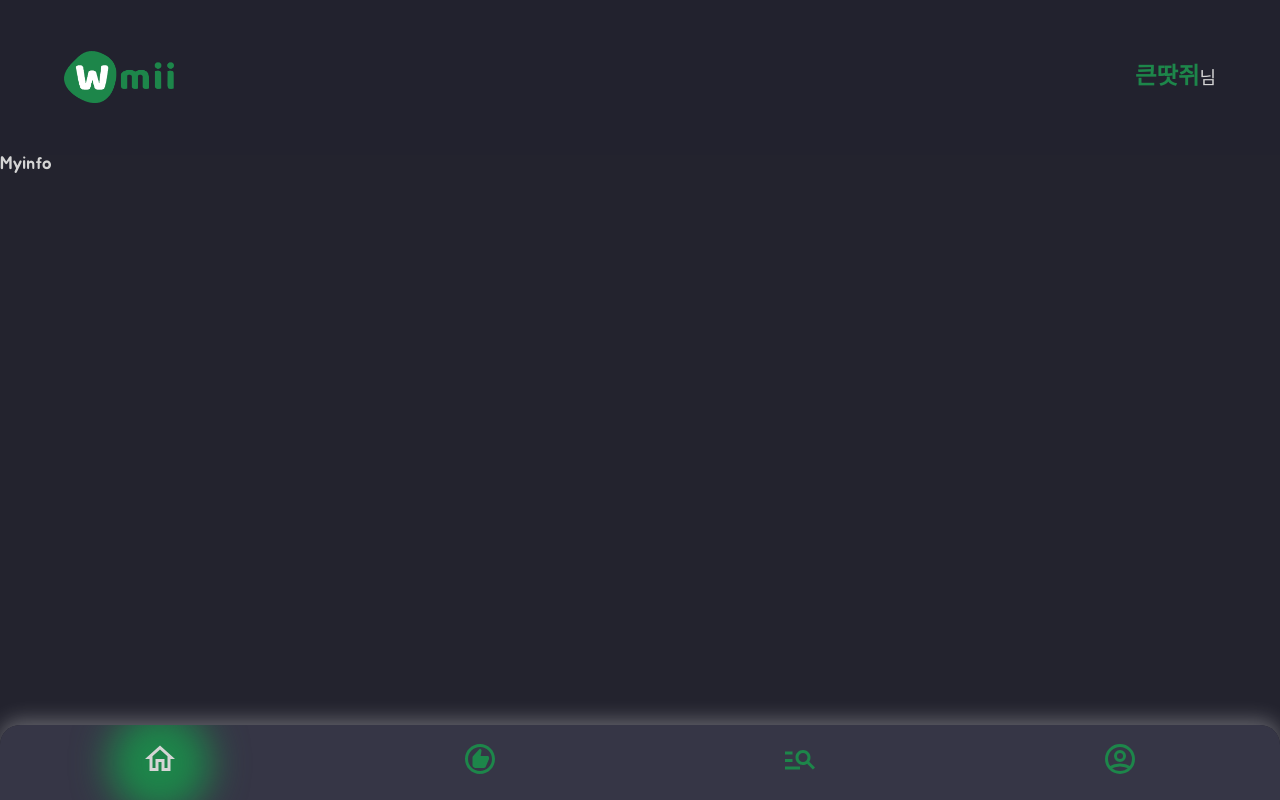
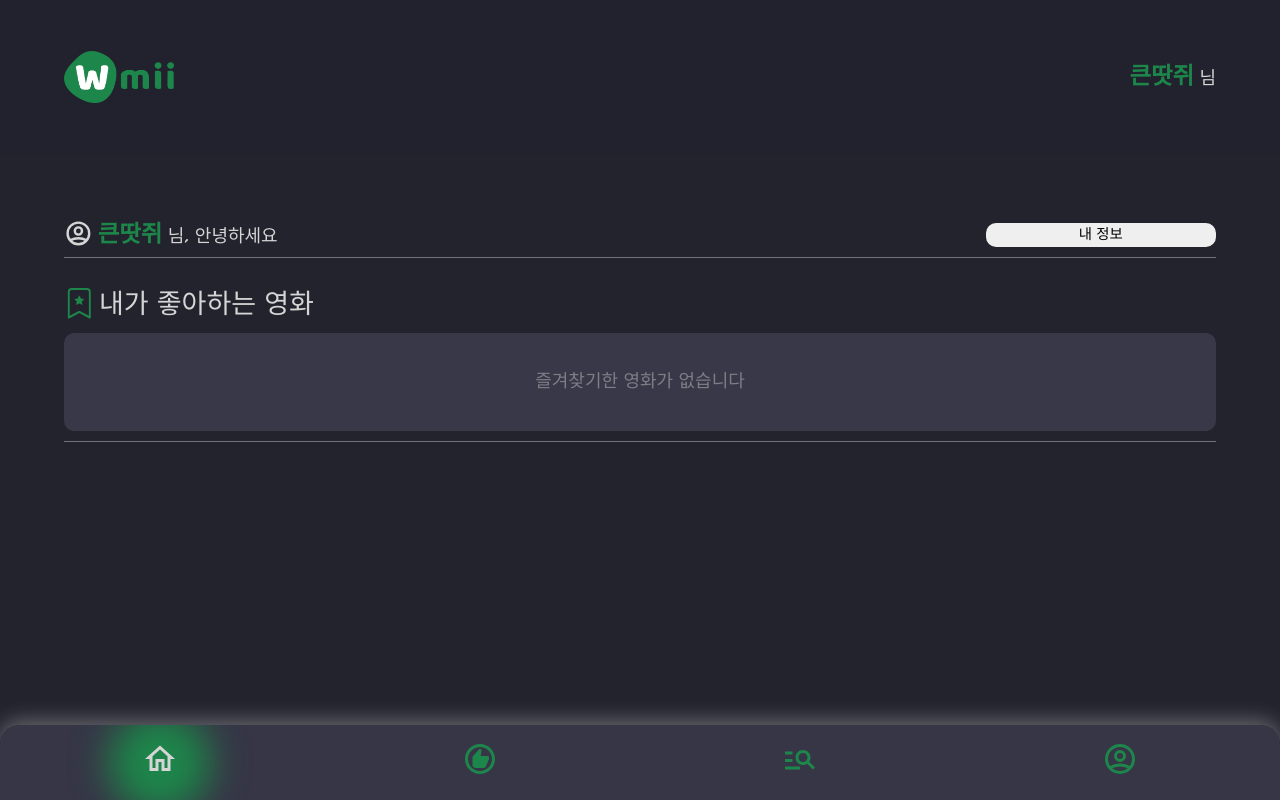
Before and after one commit to devwoodie/wmii-frontend, a React (Create React App) app: page /myinfo in a window 1280 px wide. Built offline with nearby package versions, Linux system fonts and the light colour scheme.

Commit message:
feat: myinfo component publish

```diff
--- a/src/App.js
+++ b/src/App.js
@@ -2,7 +2,7 @@ import './css/style.css';
 import Home from "./component/Home";
 import Recommend from "./component/Recommend";
 import Search from "./component/Search";
-import Myinfo from "./component/Myinfo";
+import MyInfo from "./component/MyInfo";
 import { MdOutlineHome, MdOutlineRecommend, MdOutlineManageSearch } from 'react-icons/md';
 import { HiOutlineUserCircle } from 'react-icons/hi';
 import { Routes, Route, Link, useNavigate } from 'react-router-dom';
@@ -16,13 +16,15 @@ const App = () => {
         <div className="App">
             <div className="header-wrap">
                 <h1 className="logo" onClick={() => {navigate('/'); setPageIndex(0)}}><img src="/img/wmii-logo.png" alt="logo" /></h1>
-                <div className="user-name" onClick={() => {navigate('/myinfo'); setPageIndex(3)}}><span className="user-nick">큰땃쥐</span>님</div>
+                {
+                    pageIndex === 3 ? '' : <div className="user-name" onClick={() => {navigate('/myinfo'); setPageIndex(3)}}><span className="user-nick">큰땃쥐</span> 님</div>
+                }
             </div>
             <Routes>
                 <Route path="/" element={<Home navigate={navigate} setPageIndex={setPageIndex} Link={Link} />} />
                 <Route path="/recommend" element={<Recommend />} />
                 <Route path="/search" element={<Search />} />
-                <Route path="/myinfo" element={<Myinfo />} />
+                <Route path="/myinfo" element={<MyInfo HiOutlineUserCircle={HiOutlineUserCircle} />} />
             </Routes>
             <NavTab navigate={navigate} pageIndex={pageIndex} setPageIndex={setPageIndex} />
         </div>
--- a/src/component/Home.js
+++ b/src/component/Home.js
@@ -20,7 +20,7 @@ const Home = ({navigate, setPageIndex ,Link}) => {
                 </ul>
             </div>
             <div className="recommend-movie-wrap mgt">
-                <h2 className="wrap-tit"><span className="tit-icon"><MdOutlineMovieFilter/></span>추천 영화</h2>
+                <h2 className="wrap-tit"><span className="tit-icon"><MdOutlineMovieFilter/></span> 추천 영화</h2>
                 <ul className="recommend-movie-list">
                     <li className="recommend-movie-cont">
                         <div className="movie-poster">
@@ -31,7 +31,7 @@ const Home = ({navigate, setPageIndex ,Link}) => {
                 </ul>
             </div>
             <div className="banner-wrap mgt">
-                <h2 className="wrap-tit"><span className="tit-icon"><MdTab/></span>더 알아보기</h2>
+                <h2 className="wrap-tit"><span className="tit-icon"><MdTab/></span> 더 알아보기</h2>
                 <div className="main-banner" onClick={() => {navigate('/search'); setPageIndex(2)}}>영화 검색하기<MdArrowForwardIos/></div>
                 <Link className="main-banner" to="//m.search.naver.com/search.naver?where=m&sm=mtb_etc&qvt=0&query=%EA%B0%9C%EB%B4%89%EC%98%88%EC%A0%95%EC%98%81%ED%99%94" target="_blank">개봉 예정 영화<MdArrowForwardIos/></Link>
                 <div className="main-banner">영화 관련 뉴스 보기<MdArrowForwardIos/></div>
--- /dev/null
+++ b/src/component/MyInfo.js
@@ -0,0 +1,29 @@
+import {BsBookmarkStar} from 'react-icons/bs';
+
+const MyInfo = ({HiOutlineUserCircle}) => {
+    return(
+        <div className="MyInfo inner">
+            <div className="user-wrap">
+                <div className="user-left">
+                    <span className="user-icon"><HiOutlineUserCircle /></span>
+                    <div className="user-name"><span className="user-nick">큰땃쥐</span> 님, 안녕하세요</div>
+                </div>
+                <div className="user-detail"><button type="button">내 정보</button></div>
+            </div>
+            <Favorites />
+        </div>
+    )
+}
+
+const Favorites = () => {
+    return(
+        <div className="Favorites">
+            <h2 className="wrap-tit"><span className="tit-icon"><BsBookmarkStar/></span> 내가 좋아하는 영화</h2>
+            <div className="favorite-wrap">
+                <p className="empty-list">즐겨찾기한 영화가 없습니다</p>
+            </div>
+        </div>
+    )
+}
+
+export default MyInfo;
--- a/src/component/Myinfo.js
+++ /dev/null
@@ -1,9 +0,0 @@
-const Myinfo = () => {
-    return(
-        <>
-            Myinfo
-        </>
-    )
-}
-
-export default Myinfo;
--- /dev/null
+++ b/src/css/_myinfo.scss
@@ -0,0 +1,56 @@
+@import './mixin.scss';
+
+.MyInfo {
+  margin-bottom: 100px;
+  .user-wrap{
+    display: flex;
+    align-items: flex-end;
+    justify-content: space-between;
+    padding-bottom: 5px;
+    @include secBorderBottom();
+    .user-left{
+      display: flex;
+      justify-content: flex-start;
+      align-items: flex-end;
+      .user-icon{
+        color: $mainText;
+        background: none;
+        border: none;
+        display: inline-block;
+        font-size: 1.6rem;
+        margin-right: 5px;
+        svg{
+          vertical-align: bottom;
+        }
+      }
+    }
+    .user-detail{
+      width: 20%;
+      button{
+        display: inline-block;
+        width: 100%;
+        border-radius: 10px;
+        padding: 5px 0;
+        font-size: .8rem;
+      }
+    }
+  }
+  .Favorites{
+    margin: 30px 0;
+    @include secBorderBottom();
+    .favorite-wrap{
+
+      //empty
+      .empty-list{
+        text-align: center;
+        width: 100%;
+        padding: 40px;
+        margin-top: 15px;
+        color: $whiteOpacity;
+        background: $subBg;
+        border-radius: 10px;
+        font-size: 1rem;
+      }
+    }
+  }
+}
--- a/src/css/_recommend.scss
+++ b/src/css/_recommend.scss
@@ -32,7 +32,7 @@
         margin-top: 10px;
         .answer{
           display: flex;
-          align-items: center;
+          align-items: flex-end;
           margin-right: 10px;
           margin-top: 5px;
           font-size: 1rem;
--- a/src/css/style.css
+++ b/src/css/style.css
@@ -84,7 +84,7 @@
         margin-top: 10px; }
         .Recommend .recommend-qa .qa-wrap .answer-wrap .answer {
           display: flex;
-          align-items: center;
+          align-items: flex-end;
           margin-right: 10px;
           margin-top: 5px;
           font-size: 1rem; }
@@ -163,6 +163,50 @@
     opacity: .6;
     line-height: 1.5; }
 
+.MyInfo {
+  margin-bottom: 100px; }
+  .MyInfo .user-wrap {
+    display: flex;
+    align-items: flex-end;
+    justify-content: space-between;
+    padding-bottom: 5px;
+    padding-bottom: 10px;
+    border-bottom: 1px solid #d5d5d570; }
+    .MyInfo .user-wrap .user-left {
+      display: flex;
+      justify-content: flex-start;
+      align-items: flex-end; }
+      .MyInfo .user-wrap .user-left .user-icon {
+        color: #d5d5d5;
+        background: none;
+        border: none;
+        display: inline-block;
+        font-size: 1.6rem;
+        margin-right: 5px; }
+        .MyInfo .user-wrap .user-left .user-icon svg {
+          vertical-align: bottom; }
+    .MyInfo .user-wrap .user-detail {
+      width: 20%; }
+      .MyInfo .user-wrap .user-detail button {
+        display: inline-block;
+        width: 100%;
+        border-radius: 10px;
+        padding: 5px 0;
+        font-size: .8rem; }
+  .MyInfo .Favorites {
+    margin: 30px 0;
+    padding-bottom: 10px;
+    border-bottom: 1px solid #d5d5d570; }
+    .MyInfo .Favorites .favorite-wrap .empty-list {
+      text-align: center;
+      width: 100%;
+      padding: 40px;
+      margin-top: 15px;
+      color: #d5d5d570;
+      background: #383848;
+      border-radius: 10px;
+      font-size: 1rem; }
+
 .inner {
   padding: 5vw; }
 
@@ -174,7 +218,7 @@
   font-weight: normal;
   display: flex;
   justify-content: flex-start;
-  align-items: center; }
+  align-items: flex-end; }
   .wrap-tit .tit-icon {
     color: #1d864a;
     display: inline-block;
@@ -182,6 +226,14 @@
     font-size: 1.7rem;
     width: 25px;
     height: 30px; }
+
+.user-name {
+  font-weight: normal;
+  font-size: 1rem; }
+  .user-name .user-nick {
+    font-size: 1.3rem;
+    font-weight: bold;
+    color: #1d864a; }
 
 .App .header-wrap {
   width: 100%;
@@ -193,13 +245,6 @@
   background: rgba(35, 35, 46, 0.5); }
   .App .header-wrap .logo {
     width: 110px; }
-  .App .header-wrap .user-name {
-    font-weight: normal;
-    font-size: 1rem; }
-    .App .header-wrap .user-name .user-nick {
-      font-size: 1.3rem;
-      font-weight: bold;
-      color: #1d864a; }
 .App .navi-wrap {
   position: fixed;
   left: 0;
--- a/src/css/style.scss
+++ b/src/css/style.scss
@@ -2,6 +2,7 @@
 @import './recommend';
 @import './search';
 @import './mixin';
+@import './myinfo';
 
 //common
 .inner{padding: 5vw;}
@@ -11,7 +12,7 @@
   font-weight: normal;
   display: flex;
   justify-content: flex-start;
-  align-items: center;
+  align-items: flex-end;
   .tit-icon{
     color: $mainGreen;
     display: inline-block;
@@ -20,6 +21,16 @@
     width: 25px; height: 30px;
   }
 }
+.user-name{
+  font-weight: normal;
+  font-size: 1rem;
+  .user-nick{
+    font-size: 1.3rem;
+    font-weight: bold;
+    color: $mainGreen;
+  }
+}
+
 //App.js
 .App{
   //header
@@ -34,15 +45,7 @@
     .logo{
       width: 110px;
     }
-    .user-name{
-      font-weight: normal;
-      font-size: 1rem;
-      .user-nick{
-        font-size: 1.3rem;
-        font-weight: bold;
-        color: $mainGreen;
-      }
-    }
+
   }
 
   //navigate wrap
```
Also changed, not shown: src/css/_mixin.scss (+7 -0 lines), 1 other file (tests, documents, lock files or other folders).
